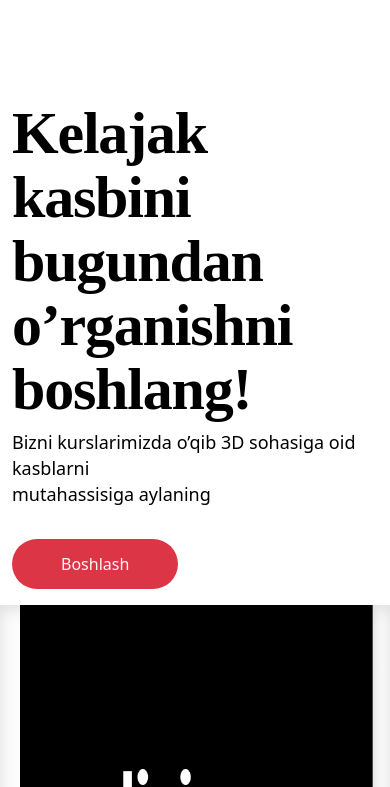
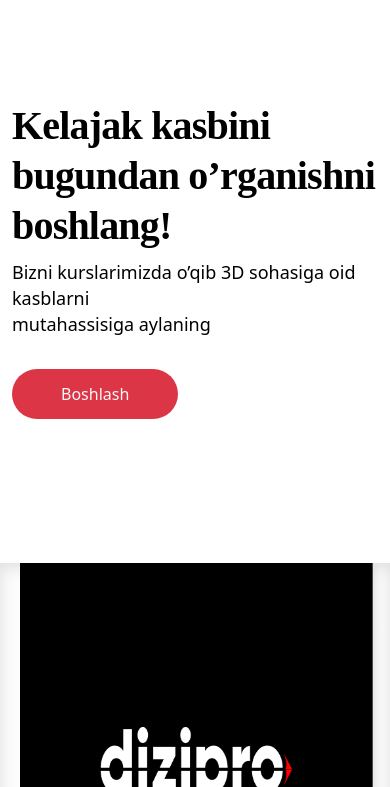
Before and after one commit to abduhamid1/disepro, a plain HTML site: page index.html in a window 390 px wide. Shown: the part 57-844 px from the top of the page. Drawn offline with nearby package versions, Linux system fonts and the light colour scheme.

Commit message:
endi bo'ldi

```diff
--- a/index.html
+++ b/index.html
@@ -48,7 +48,7 @@
                     </div>
                     <div class="col-lg-7 col-md-8 col-sm-12 mt-5">
                         <div class="hero__text mt-5 m-lg-5">
-                            <h1>Kelajak kasbini <br> bugundan
+                            <h1 class="hero__title">Kelajak kasbini <br> bugundan
                                 o’rganishni boshlang!</h1>
                             <p>Bizni kurslarimizda o’qib 3D sohasiga oid kasblarni <br> mutahassisiga aylaning</p>
                             <button class="btn bg-danger rounded-pill mt-3 text-light">
--- a/style/style.css
+++ b/style/style.css
@@ -385,6 +385,21 @@ footer .wep a {
 }
 
 @media only screen and (max-width:576px) {
+.hero__text h1 {
+    font-family: 'Gilroy';
+    font-style: normal;
+    font-weight: 600;
+    font-size: 40px;
+    line-height: 50px;
+    /* or 107% */
+
+    letter-spacing: -0.02em;
+
+    color: #000000;
+}
+    .dizipro{
+        margin-top: 144px;
+    }
     .dizipro .img {
 
         position: relative;
```
